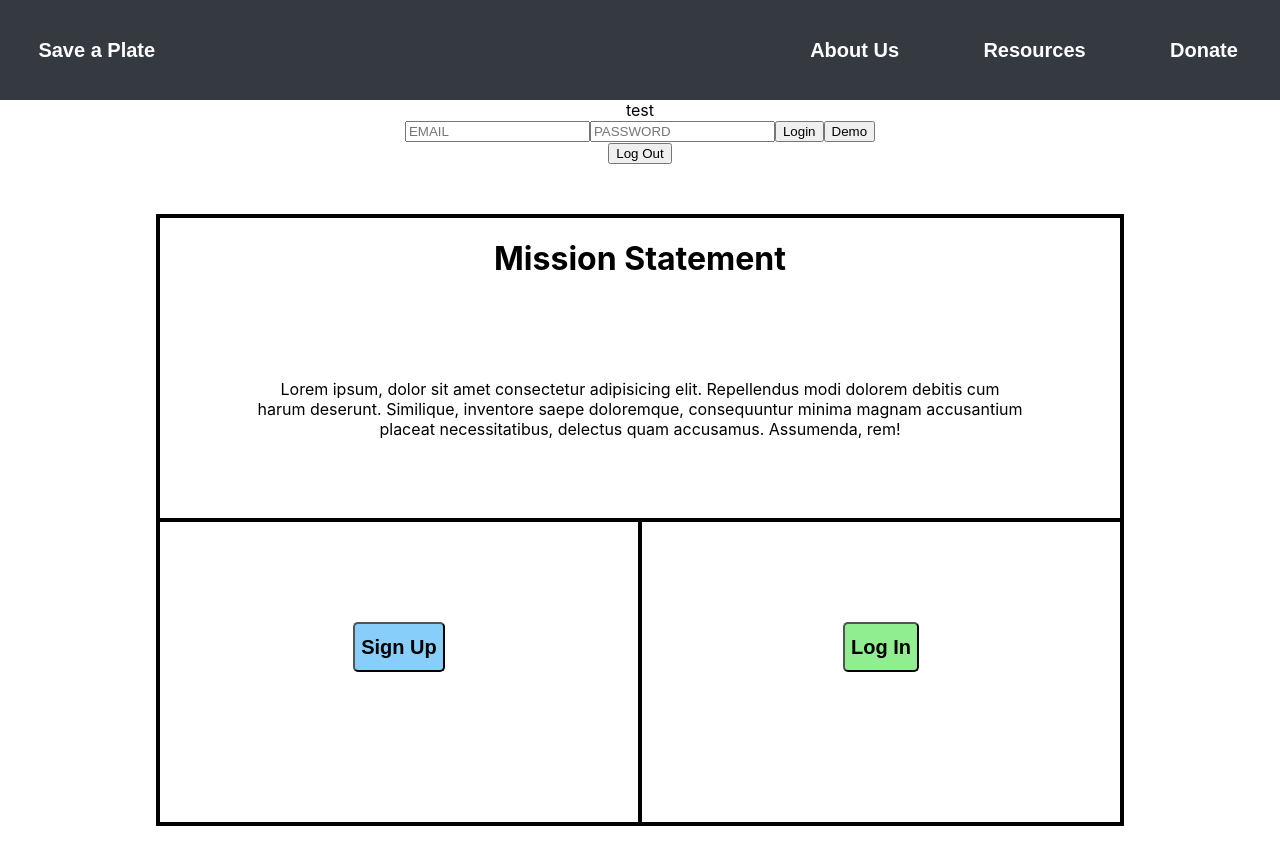
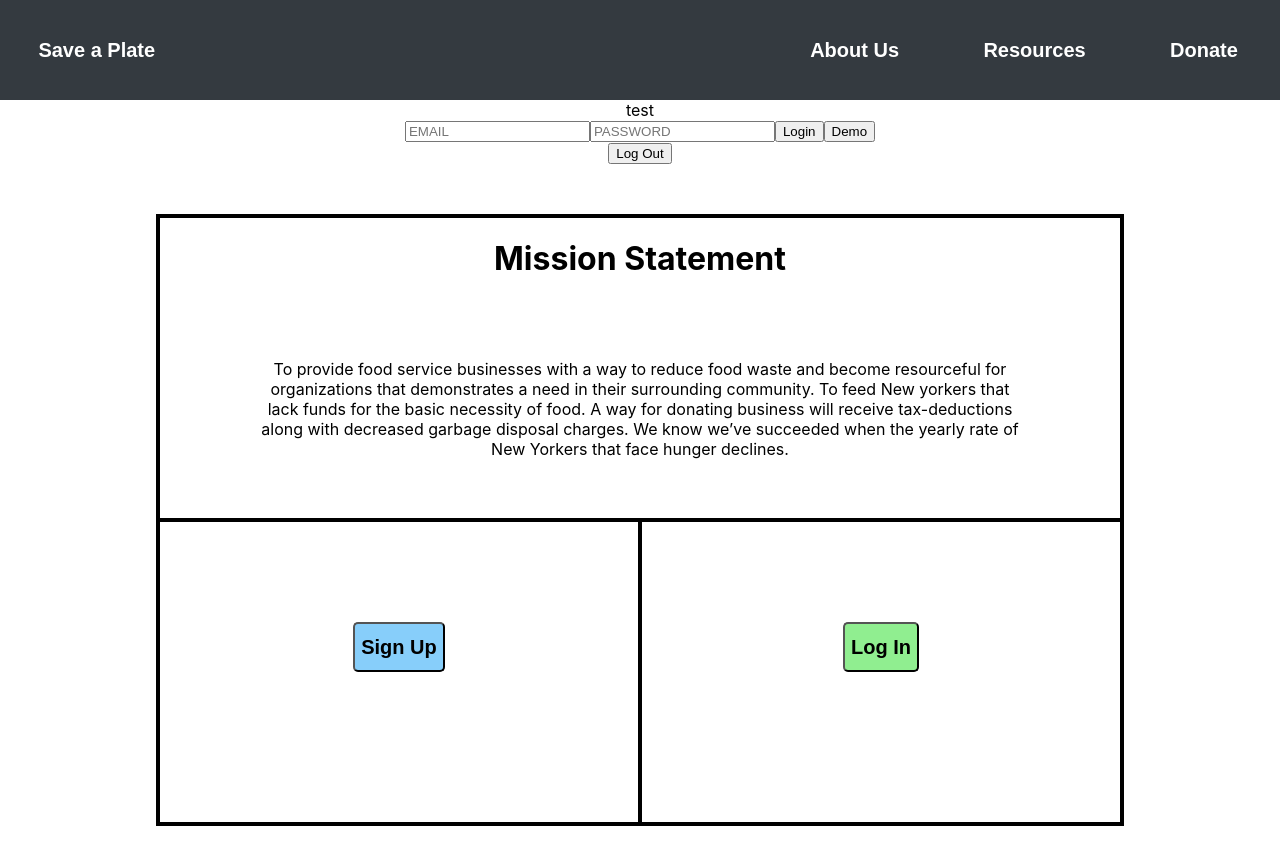
Before and after one commit to jerquinigo/SaveAPlate, a React (Create React App) app in the folder frontend/: page /welcome in a window 1280 px wide. Shown: the top 864 px of the page. Built offline with nearby package versions, Linux system fonts and the light colour scheme; no server answers.

Commit message:
added mission statement

```diff
--- a/frontend/src/components/Landing/Landing.jsx
+++ b/frontend/src/components/Landing/Landing.jsx
@@ -10,10 +10,10 @@ export default function Landing() {
           <h1>Mission Statement</h1>
         </div>
         <p className="mission-statement-p-text">
-          Lorem ipsum, dolor sit amet consectetur adipisicing elit. Repellendus
-          modi dolorem debitis cum harum deserunt. Similique, inventore saepe
-          doloremque, consequuntur minima magnam accusantium placeat
-          necessitatibus, delectus quam accusamus. Assumenda, rem!
+        To provide food service businesses with a way to reduce food waste and become resourceful for organizations that demonstrates a need in their surrounding community.
+        To feed New yorkers that lack funds for the basic necessity of food.
+        A way for donating business will receive tax-deductions along with decreased garbage disposal charges.
+        We know we’ve succeeded when the yearly rate of New Yorkers that face hunger declines.
         </p>
       </div>
       <div className="login-container">
```
